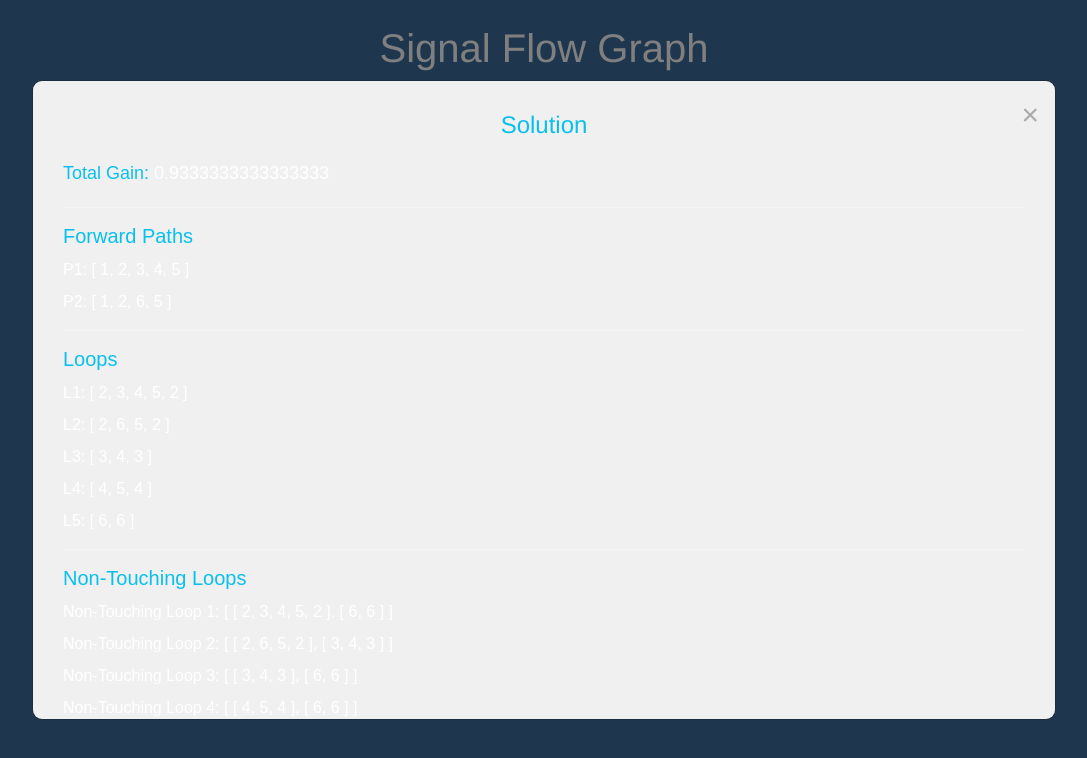
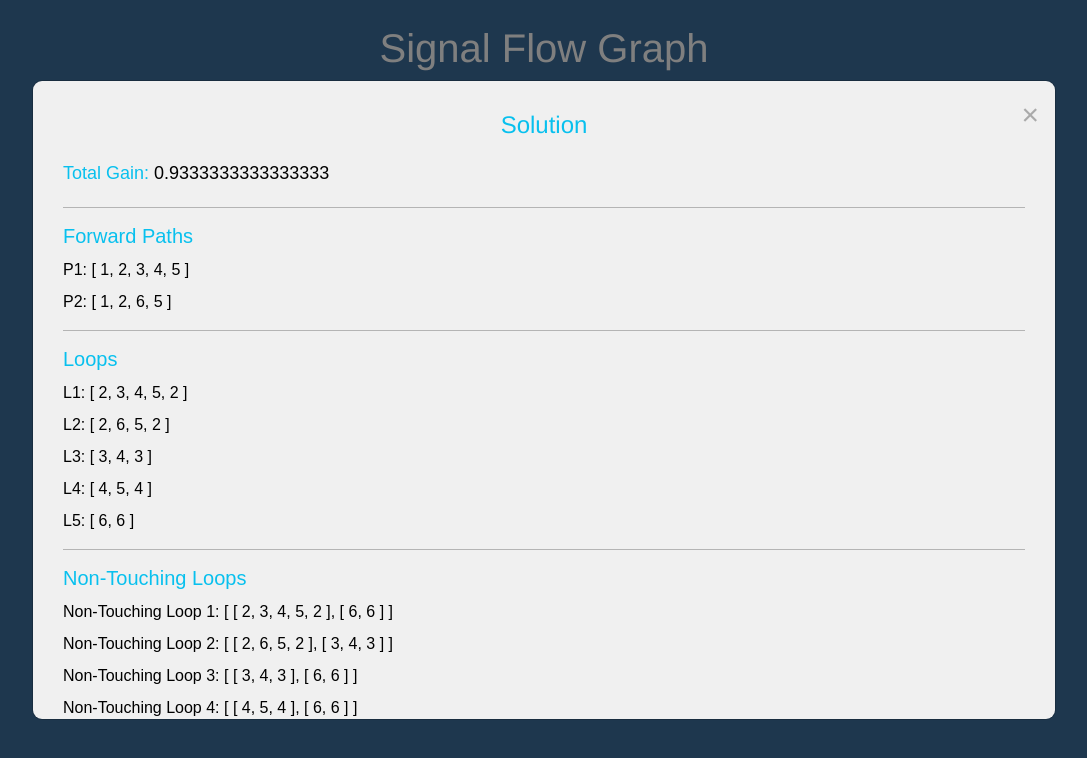
Before and after one commit to OmniaTarek18/Signal-Flow-Graph, a Vue app in the folder signal-flow-graph/: page / in a window 1280 px wide. Both pictures are taken after a click on the button "Solve". Shown: the top 758 px of the page, without its empty margins (96-1183 px from the left). Built offline with nearby package versions, Linux system fonts and the light colour scheme.

Commit message:
added style

```diff
--- a/signal-flow-graph/src/components/ResultModal.vue
+++ b/signal-flow-graph/src/components/ResultModal.vue
@@ -10,8 +10,10 @@
                 <!-- dispalying the results -->
                 <div v-if="result" class="result-container">
                     <p class="result-info" style="text-align: left;">
-                        <span class="highlight">Total Gain:</span> {{ result.totalGain }}
+                        <span class="highlight">Total Gain:</span> <span style="color: black;">{{ result.totalGain
+                            }}</span>
                     </p>
+
                     <div class="result-section" v-if="result.traversalArrays">
                         <hr>
                         <h3 class="subtitle section-title"><span class="highlight">Forward Paths</span></h3>
@@ -24,7 +26,8 @@
                         <hr>
                         <h3 class="subtitle section-title"><span class="highlight">Loops</span></h3>
                         <ul class="result-list">
-                            <li v-for="(loop, index) in result.traversalArrays.loops" :key="index">L{{ index + 1 }}: {{loop }}</li>
+                            <li v-for="(loop, index) in result.traversalArrays.loops" :key="index">L{{ index + 1 }}:
+                                {{loop }}</li>
                         </ul>
                     </div>
                     <div class="result-section" v-if="result.traversalArrays">
@@ -208,4 +211,10 @@ export default {
 .result-section {
     text-align: left;
 }
+hr {
+  color: black; /* Change this to the desired color */
+}
+.result-list li {
+  color: black;
+}
 </style>
```
